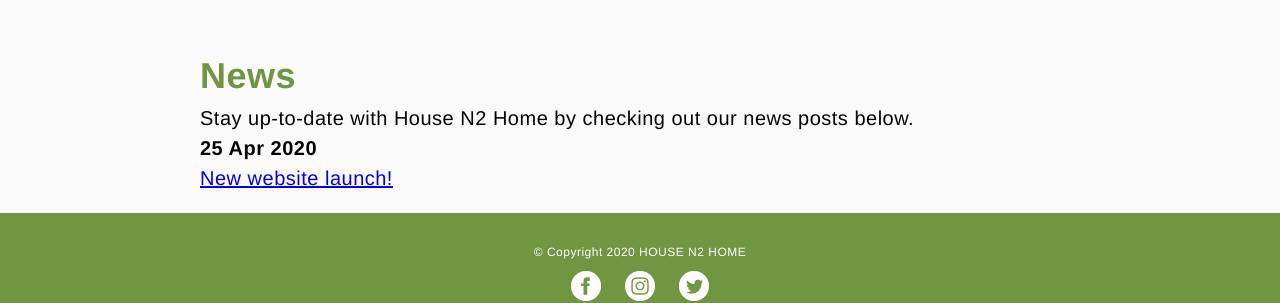
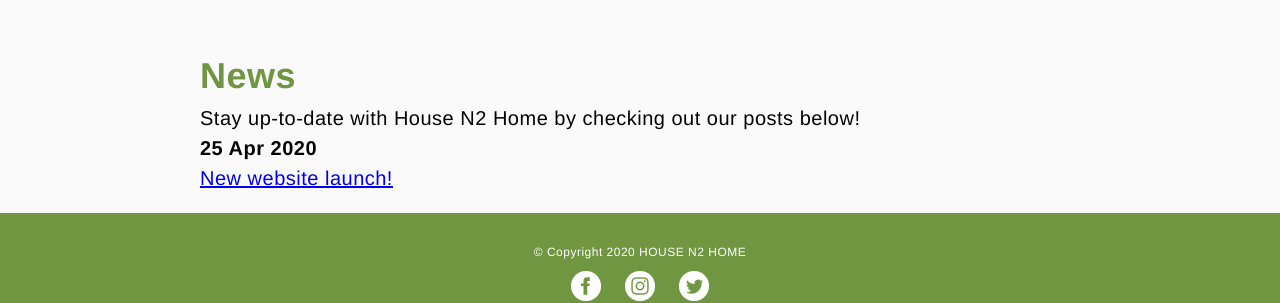
Before and after one commit to si-air2020/si-air2020.github.io, a Jekyll site: the page built from news/index.html, in a window 1280 px wide. Shown: the part 151-454 px from the top of the page. Built offline with Jekyll 4.4.1, drawn with Linux system fonts in a browser that asks for light colours.

Commit message:
Update index.html

```diff
--- a/news/index.html
+++ b/news/index.html
@@ -4,7 +4,7 @@ title: News
 ---
 <div class="news-section">
 	<h1>{{ page.title }}</h1>
-	<p>Stay up-to-date with House N2 Home by checking out our news posts below.</p>
+	<p class="news-blurb">Stay up-to-date with House N2 Home by checking out our posts below!</p>
 	<ul class="posts">
 
 	  {% for post in site.posts %}
```
